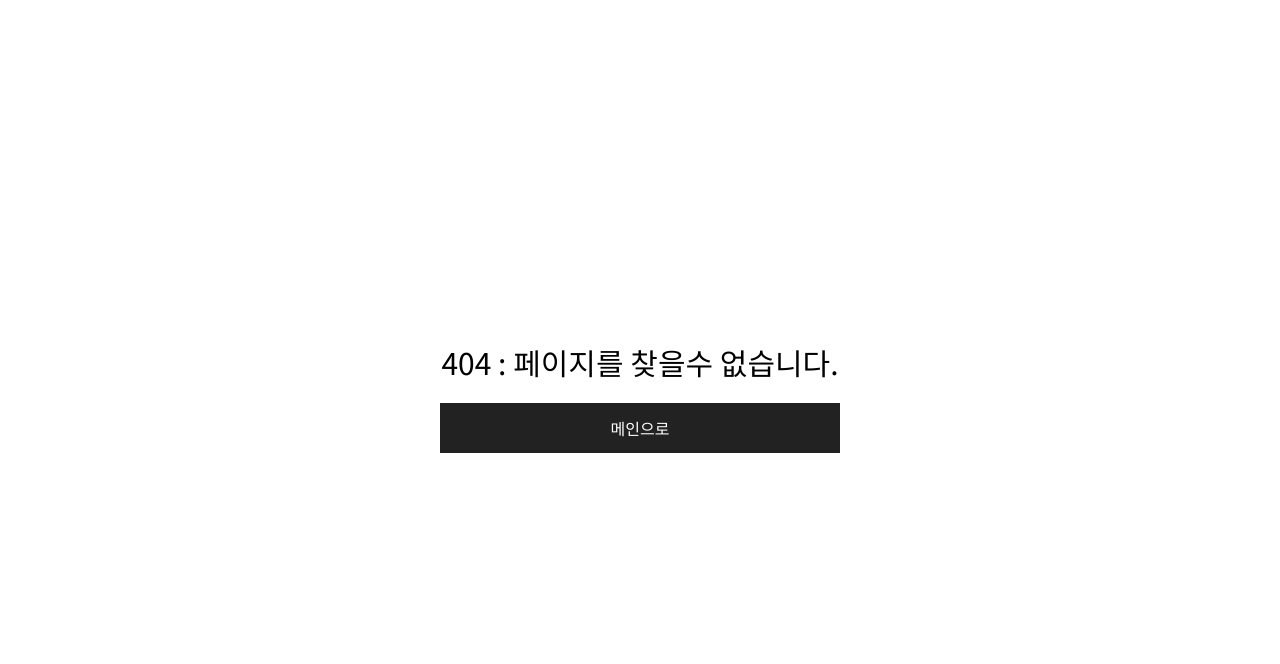
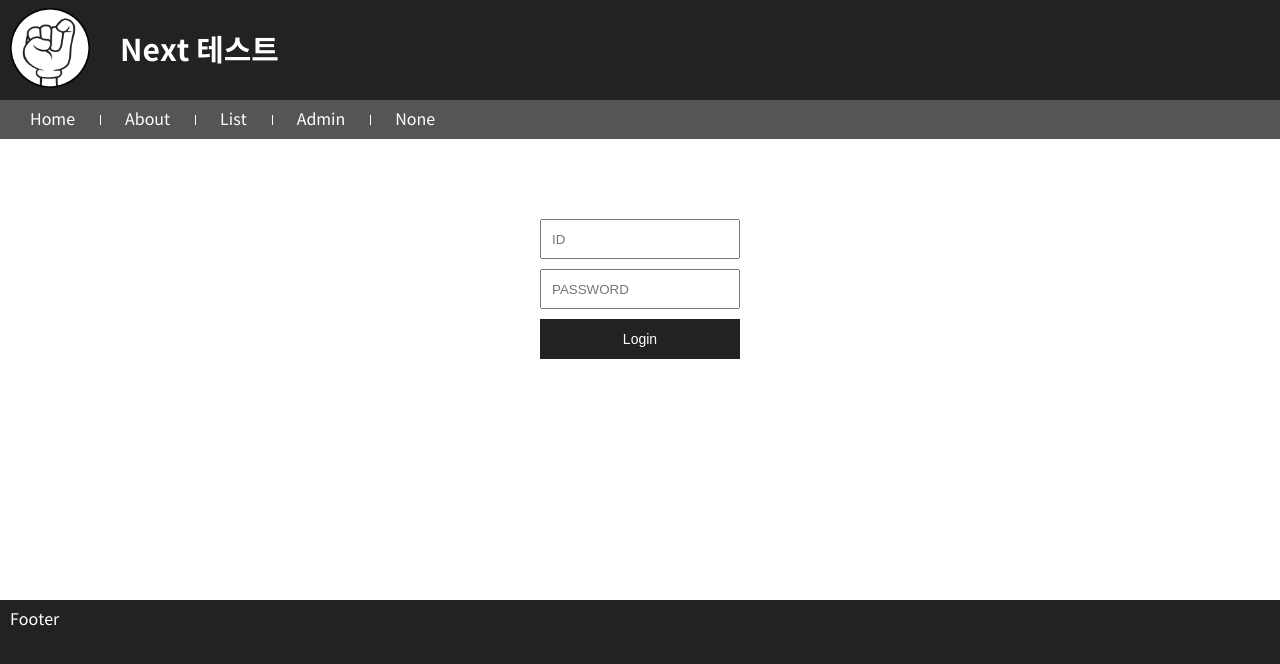
Before and after one commit to knightrun/next-basic, a Next.js app: page /login in a window 1280 px wide. Before the commit this address had no page. Shown: the top 664 px of the page. Built offline with nearby package versions, Linux system fonts and the light colour scheme.

Commit message:
next-basic setting

```diff
--- a/src/components/common/gnb.tsx
+++ b/src/components/common/gnb.tsx
@@ -44,6 +44,10 @@ const Gnb = () => {
       link: '/product/list'
     },
     {
+      title: 'Admin',
+      link: '/admin'
+    },
+    {
       title: 'None',
       link: '/none'
     }
@@ -52,8 +56,8 @@ const Gnb = () => {
   return (
     <Nav>
       {
-        gnbList.map((item: {title:string, link:string}) => (
-          <Link href={item.link}>
+        gnbList.map((item: {title:string, link:string}, index) => (
+          <Link href={item.link} key={index}>
             <a>{item.title}</a>
           </Link>
         ))
--- /dev/null
+++ b/src/pages/api/isLogin.ts
@@ -0,0 +1,4 @@
+export default (req, res) => {
+  res.statusCode = 200;
+  res.json({ name: req.cookies.a_name })
+}
--- /dev/null
+++ b/src/pages/api/login.ts
@@ -0,0 +1,7 @@
+export default (req, res) => {
+  if(req.method === 'POST') {
+    res.setHeader('Set-Cookie', 'a_name=Mike;Max-Age=3600;HttpOnly,Secure');
+    res.statusCode = 200;
+    res.json({ message: 'ok' });
+  }
+}
--- /dev/null
+++ b/src/pages/api/logout.ts
@@ -0,0 +1,5 @@
+export default (req, res) => {
+  res.setHeader('Set-Cookie', 'a_name=Mike;Max-Age=0;HttpOnly,Secure');
+  res.statusCode = 200;
+  res.json({ message: 'ok' });
+}
--- /dev/null
+++ b/src/pages/api/view/[id].ts
@@ -0,0 +1,4 @@
+export default (req, res) => {
+  res.statusCode = 200;
+  res.json({ id: req.query.id })
+}
--- /dev/null
+++ b/src/pages/login/index.tsx
@@ -0,0 +1,45 @@
+import {css} from "@emotion/react";
+import axios from "axios";
+import {useRouter} from "next/router";
+
+const input = css`
+  width: 200px;
+  height: 40px;
+  padding: 0 10px;
+`
+
+const btn = css`
+  cursor: pointer;
+  font-size: 14px;
+  background-color: #222;
+  width: 200px;
+  height: 40px;
+  border: 0;
+  color: #fff;
+  font-weight: 500;
+  margin-top: 10px;
+`
+
+const Login = () => {
+  const router = useRouter()
+  const submit = async () => {
+    const res = await axios.post('/api/login')
+    if(res.status === 200) {
+      console.log('로그인 성공')
+      await router.push('/admin')
+    }
+  }
+
+  return (
+    <div className="login" style={{textAlign: "center"}}>
+      <div style={{marginTop: 40}}>
+        <input type="text" placeholder="ID" css={input}/>
+      </div>
+      <div style={{marginTop: 10}}>
+        <input type="password" placeholder="PASSWORD" css={input}/>
+      </div>
+      <button css={btn} onClick={submit}>Login</button>
+    </div>
+  )
+}
+export default Login
--- /dev/null
+++ b/src/typings/index.ts
@@ -0,0 +1,6 @@
+export type IAPI = {
+    [item: string]: {
+        method: 'get' | 'post'
+        url: string
+    }
+}
```
Also changed, not shown: src/fetch/index.ts (added, +15 -0 lines), src/pages/admin/index.tsx (added, +55 -0 lines).
